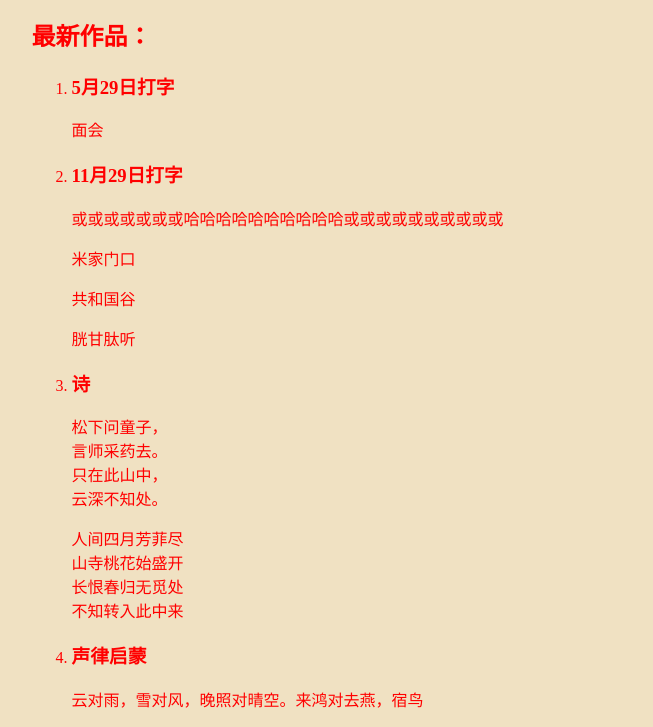
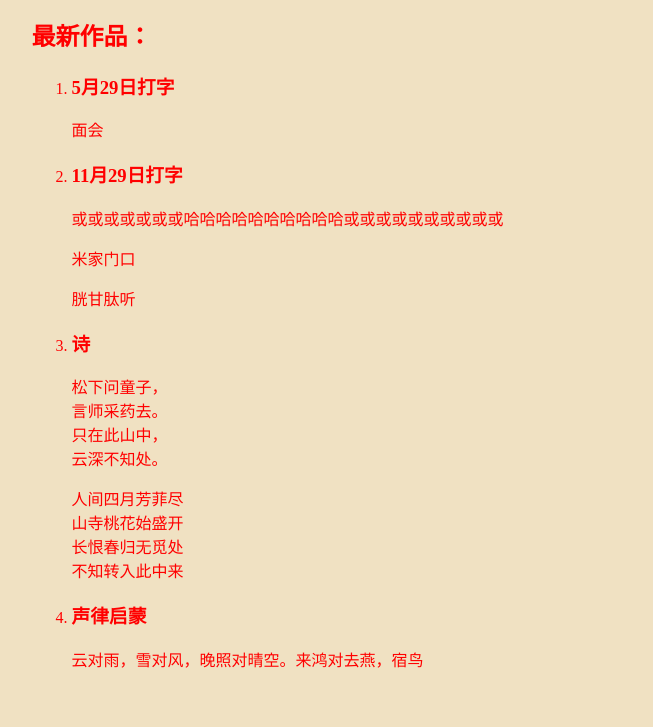
Before and after one commit to zhangcd07/LZ, a plain HTML site: page index.html in a window 1280 px wide. Shown: the part 116-843 px from the top of the page, without its empty margins (166-819 px from the left). After the commit the page ends 803 px from the top, so only its background shows below. Drawn offline with Linux system fonts and the light colour scheme.

Commit message:
Update index.html

```diff
--- a/index.html
+++ b/index.html
@@ -26,7 +26,6 @@
                 <h3>11月29日打字</h3>
                 <p>或或或或或或或哈哈哈哈哈哈哈哈哈哈或或或或或或或或或或</p>
                 <p>米家门口</p>
-                <p>共和国谷</p>
                 <p>胱甘肽听</p>
             </li>
             <li>
```
